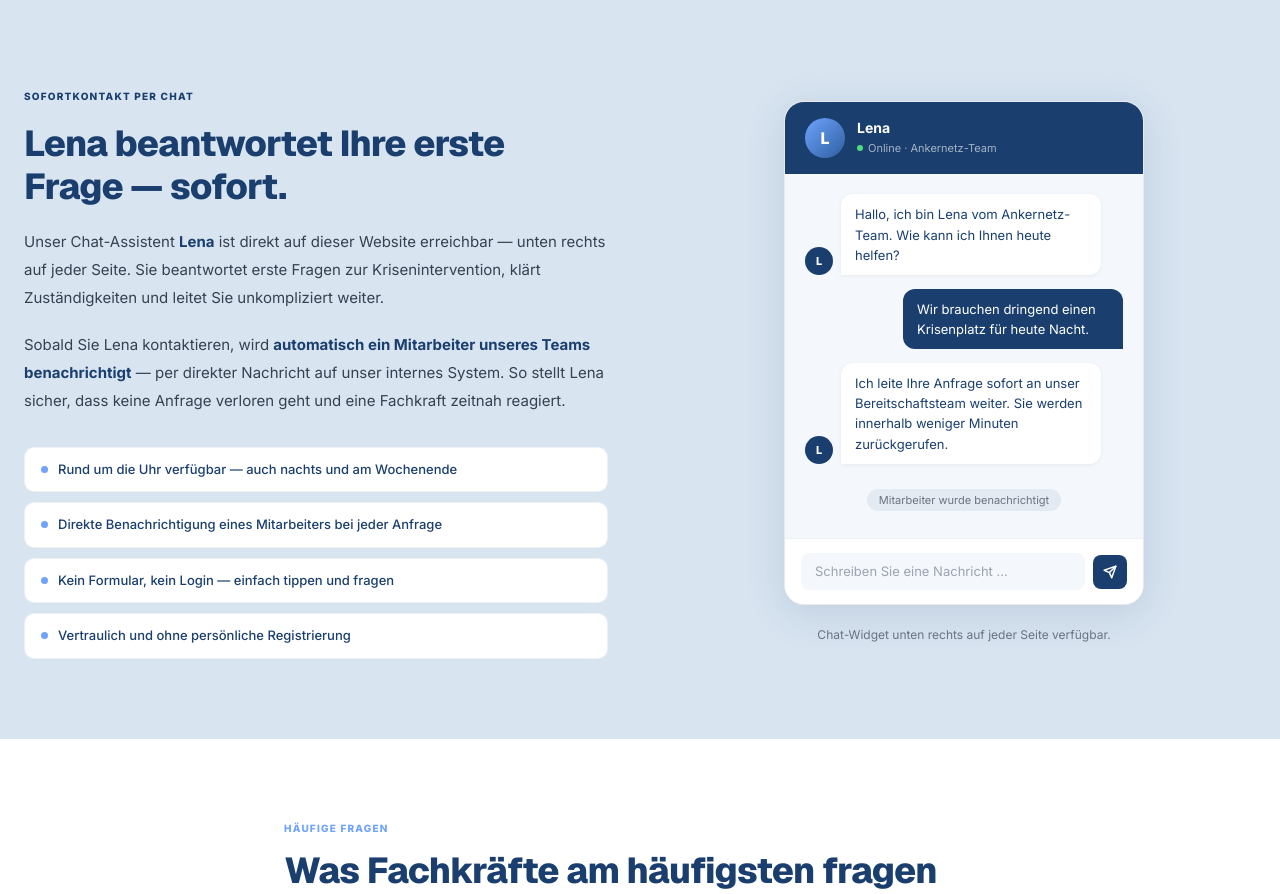
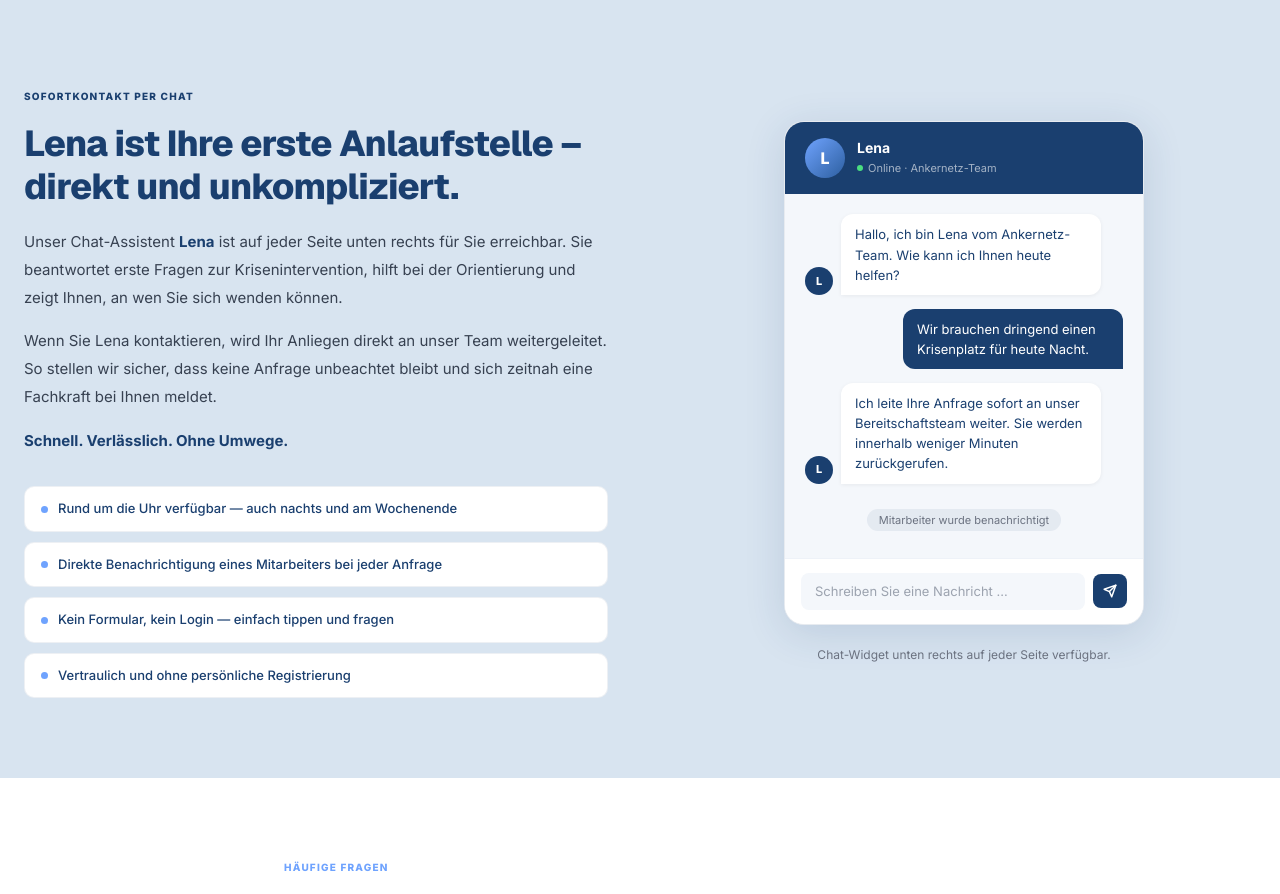
Before and after one commit to ankernetz/ankernetz, a Next.js app: page /krisenintervention in a window 1280 px wide. Shown: the part 6920-7814 px from the top of the page. Built offline with nearby package versions, Linux system fonts and the light colour scheme.

Commit message:
Krisenintervention: Lena-Abschnitt Text aktualisiert

```diff
--- a/app/krisenintervention/page.tsx
+++ b/app/krisenintervention/page.tsx
@@ -836,20 +836,24 @@ export default function KriseninterventionPage() {
               color: "#1a3f6f", lineHeight: 1.2, letterSpacing: "-0.02em",
               marginBottom: "1.25rem",
             }}>
-              Lena beantwortet Ihre erste Frage — sofort.
+              Lena ist Ihre erste Anlaufstelle – direkt und unkompliziert.
             </h2>
-            <p style={{ fontSize: "15px", color: "#374151", lineHeight: 1.85, marginBottom: "1.25rem" }}>
-              Unser Chat-Assistent <strong style={{ color: "#1a3f6f" }}>Lena</strong> ist
-              direkt auf dieser Website erreichbar — unten rechts auf jeder Seite. Sie
-              beantwortet erste Fragen zur Krisenintervention, klärt Zuständigkeiten
-              und leitet Sie unkompliziert weiter.
-            </p>
-            <p style={{ fontSize: "15px", color: "#374151", lineHeight: 1.85, marginBottom: "2rem" }}>
-              Sobald Sie Lena kontaktieren, wird <strong style={{ color: "#1a3f6f" }}>automatisch
-              ein Mitarbeiter unseres Teams benachrichtigt</strong> — per direkter Nachricht
-              auf unser internes System. So stellt Lena sicher, dass keine Anfrage verloren
-              geht und eine Fachkraft zeitnah reagiert.
-            </p>
+            <div style={{ display: "flex", flexDirection: "column", gap: "1rem", marginBottom: "2rem" }}>
+              <p style={{ fontSize: "15px", color: "#374151", lineHeight: 1.85 }}>
+                Unser Chat-Assistent <strong style={{ color: "#1a3f6f" }}>Lena</strong> ist
+                auf jeder Seite unten rechts für Sie erreichbar. Sie beantwortet erste Fragen
+                zur Krisenintervention, hilft bei der Orientierung und zeigt Ihnen, an wen
+                Sie sich wenden können.
+              </p>
+              <p style={{ fontSize: "15px", color: "#374151", lineHeight: 1.85 }}>
+                Wenn Sie Lena kontaktieren, wird Ihr Anliegen direkt an unser Team
+                weitergeleitet. So stellen wir sicher, dass keine Anfrage unbeachtet bleibt
+                und sich zeitnah eine Fachkraft bei Ihnen meldet.
+              </p>
+              <p style={{ fontSize: "15px", color: "#1a3f6f", fontWeight: 700, lineHeight: 1.85 }}>
+                Schnell. Verlässlich. Ohne Umwege.
+              </p>
+            </div>
             <div style={{ display: "flex", flexDirection: "column", gap: "0.625rem" }}>
               {[
                 "Rund um die Uhr verfügbar — auch nachts und am Wochenende",
```
